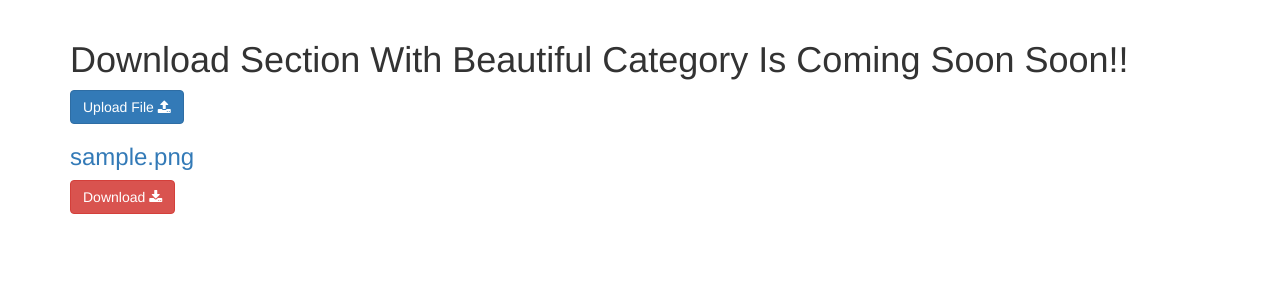
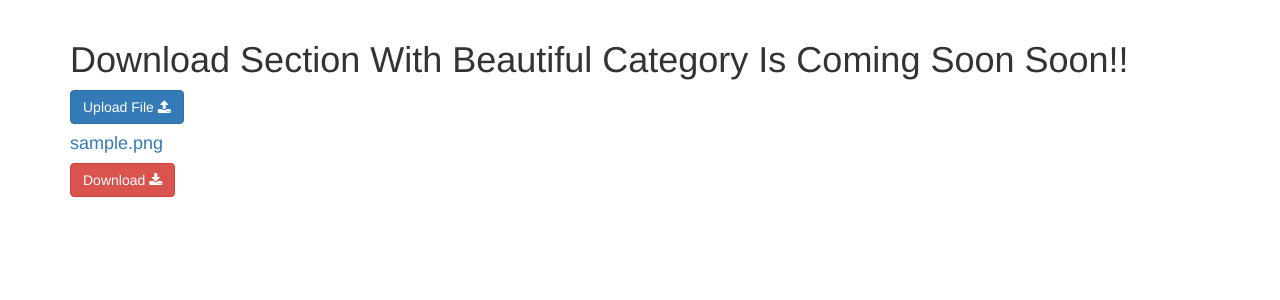
Before and after one commit to NischalLal/class-ultimate-classof2020, a Django app: a page that uses ultimatewebsite/templates/downloads/list.html in a window 1280 px wide. Shown: the part 52-352 px from the top of the page. Run offline with Django 3.2, Linux system fonts and the light colour scheme; tables that the repository leaves empty hold one stand-in row (values such as "Sample post"); some libraries are stand-ins or nearby versions.

Commit message:
Add bootstrap column in download list

```diff
--- a/ultimatewebsite/templates/downloads/list.html
+++ b/ultimatewebsite/templates/downloads/list.html
@@ -11,13 +11,15 @@
 <a href = "{% url 'Upload File' %}" role = 'button' class = 'btn btn-primary'>Upload File  <span class = 'fa fa-upload'></span></a>
 
     <div class="row">
-    <div class="col-md-6">
+
         {% for download_item in all_downloads  %}
-            <h3><a href = "{% url 'Download Item' id=download_item.pk  %}" class = 'list-unstyled'>{{download_item.file.name}}</a></h3>
+            <div class = "col-xs-12 col-sm-6 col-md-4 col-lg-3 mt-4">
+                <h4><a href = "{% url 'Download Item' id=download_item.pk  %}" class = 'list-unstyled'>{{download_item.file.name|truncatechars:29}}</a></h4>
 
-            <a href = "{% url 'Download Item' id=download_item.pk %}" class = 'btn btn-danger'>Download  <span class = 'fa fa-download'></span></a>
+                <a href = "{% url 'Download Item' id=download_item.pk %}" class = 'btn btn-danger'>Download  <span class = 'fa fa-download'></span></a>
+             </div>
         {% endfor %}
-    </div>
+
 
 </div>
 
```
Also changed, not shown: ultimatewebsite/media/blogs/joboffer.png (added), ultimatewebsite/media/members/all-real-about-wifi.png (added).
